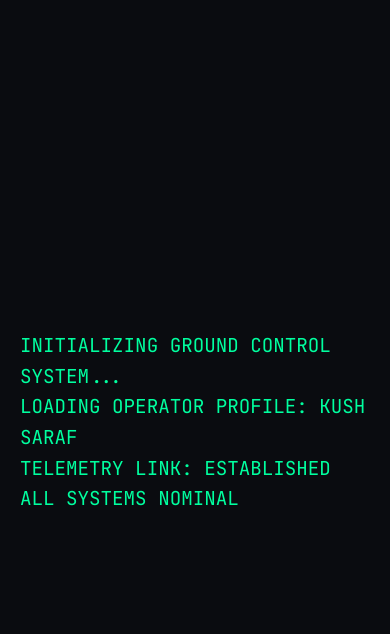
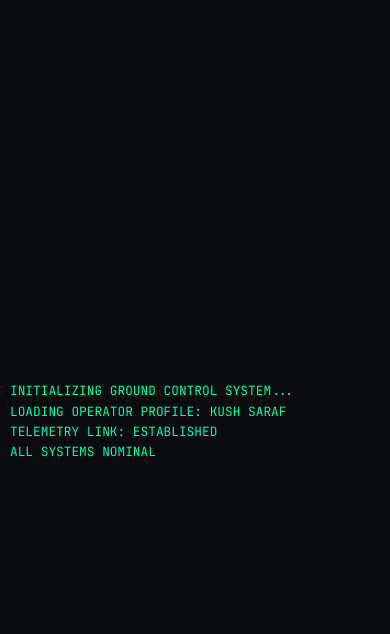
Before and after one commit to KushSaraf/Kush_Protfolio, a website built with Vite: page index.html in a window 390 px wide. Shown: the top 634 px of the page. Built offline with nearby package versions, Linux system fonts and the light colour scheme.

Commit message:
Fix boot sequence wrap and radar overlap on mobile

```diff
--- a/style.css
+++ b/style.css
@@ -674,6 +674,10 @@ footer {
 }
 
 @media (max-width: 768px) {
+  #boot-sequence {
+    font-size: 0.8rem;
+    padding-left: 10px;
+  }
   header {
     flex-direction: column;
     gap: 10px;
@@ -729,13 +733,14 @@ footer {
   }
   .radar-container {
     width: clamp(260px, 80vw, 400px);
-    height: clamp(260px, 80vw, 400px);
+    height: auto;
     margin: 0 auto;
     position: relative;
   }
   .radar {
     width: 100%;
-    height: 100%;
+    aspect-ratio: 1;
+    height: auto;
   }
   .radar-panel {
     position: relative;
```
